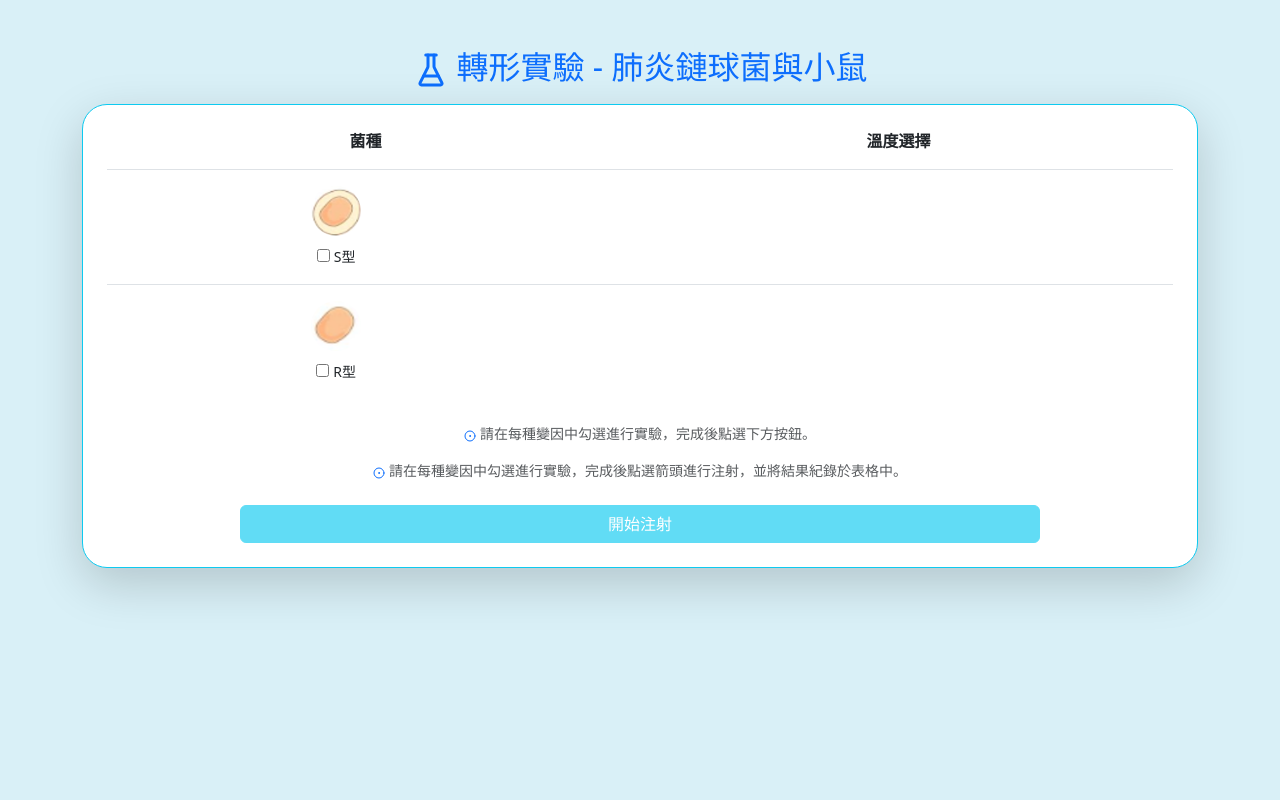
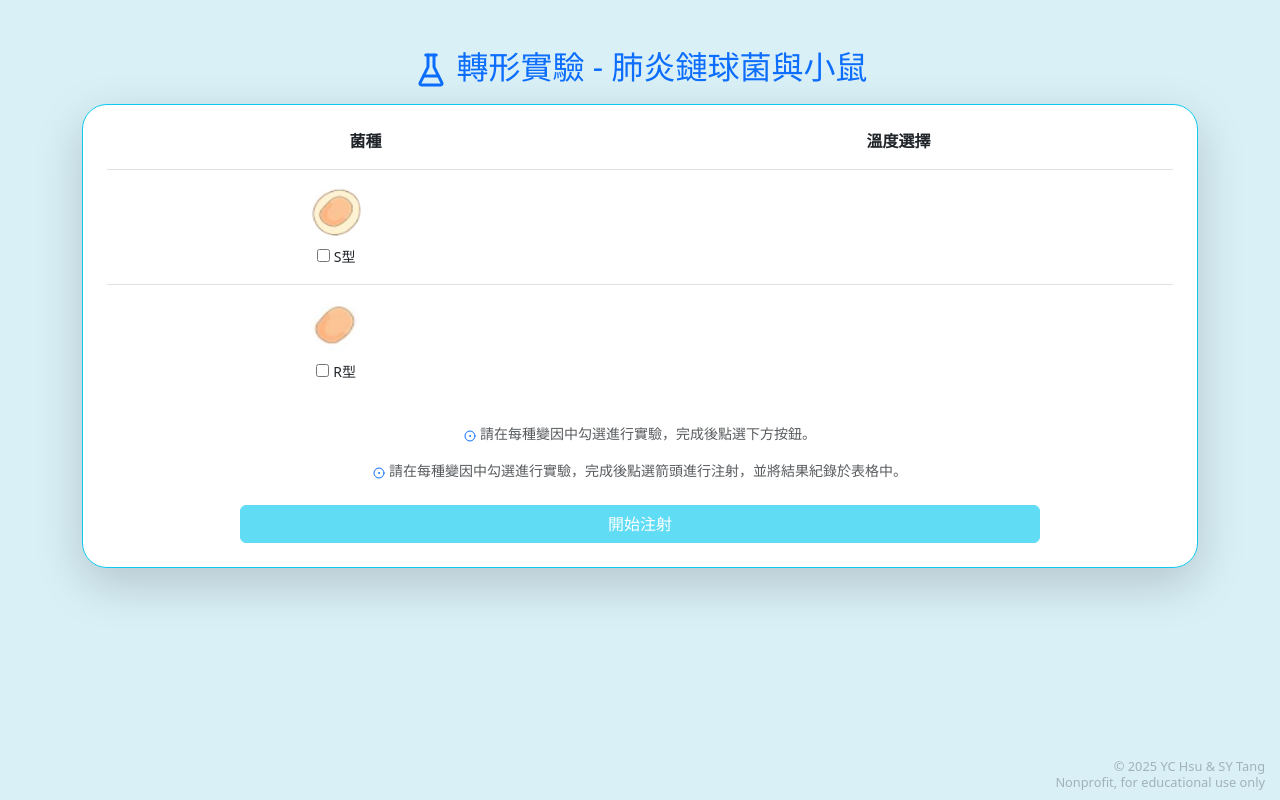
Before and after one commit to ralap-na/griffith-experiment, a React (Create React App) app: page /#/transformation in a window 1280 px wide. Built offline with nearby package versions, Linux system fonts and the light colour scheme.

Commit message:
revise: add water stamp

```diff
--- a/src/pages/EnzymePage.js
+++ b/src/pages/EnzymePage.js
@@ -48,7 +48,7 @@ const EnzymePage = () => {
     };
 
     return (
-        <div style={{ backgroundColor: '#CEDED8', minHeight: '100vh' }}>
+        <div style={{backgroundColor: '#CEDED8', minHeight: '100vh'}}>
             <div className="container py-5">
                 <div className="text-center mb-3">
                     <h1 className="h2 text-success">
@@ -172,7 +172,7 @@ const EnzymePage = () => {
                                 </table>
 
                                 <div className="text-center mt-3">
-                                    <button className="btn btn-outline-primary" onClick={resetExperiment}>
+                                    <button className="btn btn-outline-success" onClick={resetExperiment}>
                                         <RotateCcw size={16} className="me-1"/> 重新實驗
                                     </button>
                                 </div>
@@ -181,6 +181,22 @@ const EnzymePage = () => {
                     </AnimatePresence>
                 </div>
             </div>
+            <div
+                style={{
+                    position: 'absolute',
+                    bottom: '10px',
+                    right: '15px',
+                    opacity: 0.5,
+                    fontSize: '0.8rem',
+                    color: '#6c757d',
+                    userSelect: 'none',
+                    textAlign: 'right',
+                    lineHeight: '1.2',
+                }}
+            >
+                © 2025 YC Hsu & SY Tang<br/>
+                Nonprofit, for educational use only
+            </div>
         </div>
     );
 };
--- a/src/pages/TransformationPage.js
+++ b/src/pages/TransformationPage.js
@@ -97,20 +97,20 @@ const TransformationPage = () => {
             <div className="container py-5">
                 <div className="text-center mb-3">
                     <h1 className="h2 text-primary">
-                        <FlaskConical size={36} className="me-2" />
+                        <FlaskConical size={36} className="me-2"/>
                         轉形實驗 - 肺炎鏈球菌與小鼠
                     </h1>
                 </div>
 
-                <div className="card shadow-lg p-4 border-info" style={{ borderRadius: '25px' }}>
+                <div className="card shadow-lg p-4 border-info" style={{borderRadius: '25px'}}>
                     <AnimatePresence mode="wait">
                         {!showResult && !showAnimation ? (
                             <motion.div
                                 key="selection"
-                                initial={{ opacity: 0, y: 15 }}
-                                animate={{ opacity: 1, y: 0 }}
-                                exit={{ opacity: 0, y: -15 }}
-                                transition={{ duration: 0.4 }}
+                                initial={{opacity: 0, y: 15}}
+                                animate={{opacity: 1, y: 0}}
+                                exit={{opacity: 0, y: -15}}
+                                transition={{duration: 0.4}}
                             >
                                 <div className="d-flex justify-content-around text-center fw-bold mb-3">
                                     <div>菌種</div>
@@ -153,7 +153,8 @@ const TransformationPage = () => {
                                                             className="d-flex justify-content-center gap-4"
                                                         >
                                                             {temperatures.map((temp) => (
-                                                                <div key={`${strain.id}-${temp.id}`} className="text-center">
+                                                                <div key={`${strain.id}-${temp.id}`}
+                                                                     className="text-center">
                                                                     <input
                                                                         type="radio"
                                                                         name={`temp-${strain.id}`}
@@ -161,7 +162,8 @@ const TransformationPage = () => {
                                                                         onChange={() => handleTempChange(strain.id, temp.id)}
                                                                     />{" "}
                                                                     <label>
-                                                                        <Thermometer size={18} className="text-dark"/> {temp.label}
+                                                                        <Thermometer size={18}
+                                                                                     className="text-dark"/> {temp.label}
                                                                     </label>
                                                                 </div>
                                                             ))}
@@ -194,16 +196,16 @@ const TransformationPage = () => {
                         ) : showAnimation ? (
                             <motion.div
                                 key="animation"
-                                initial={{ opacity: 0, scale: 0.8 }}
-                                animate={{ opacity: 1, scale: 1 }}
-                                exit={{ opacity: 0, scale: 0.8 }}
-                                transition={{ duration: 0.5 }}
+                                initial={{opacity: 0, scale: 0.8}}
+                                animate={{opacity: 1, scale: 1}}
+                                exit={{opacity: 0, scale: 0.8}}
+                                transition={{duration: 0.5}}
                                 className="text-center py-5"
                             >
                                 <img
                                     src={process.env.PUBLIC_URL + "/img/mouseinjection.gif"}
                                     alt="注射中..."
-                                    style={{ maxWidth: '400px', width: '100%' }}
+                                    style={{maxWidth: '400px', width: '100%'}}
                                 />
                                 <p className="mt-3 text-muted">正在注射中...</p>
                             </motion.div>
@@ -229,7 +231,7 @@ const TransformationPage = () => {
                                         <img
                                             src={results[0].bloodPicture}
                                             alt={results[0]?.result || "blood"}
-                                            style={{ width: 100, height: 50 }}
+                                            style={{width: 100, height: 50}}
                                         />
                                     )}
                                 </div>
@@ -257,6 +259,22 @@ const TransformationPage = () => {
                         )}
                     </AnimatePresence>
                 </div>
+                <div
+                    style={{
+                        position: 'absolute',
+                        bottom: '10px',
+                        right: '15px',
+                        opacity: 0.5,
+                        fontSize: '0.8rem',
+                        color: '#6c757d',
+                        userSelect: 'none',
+                        textAlign: 'right',
+                        lineHeight: '1.2',
+                    }}
+                >
+                    © 2025 YC Hsu & SY Tang<br/>
+                    Nonprofit, for educational use only
+                </div>
             </div>
         </div>
     );
```
